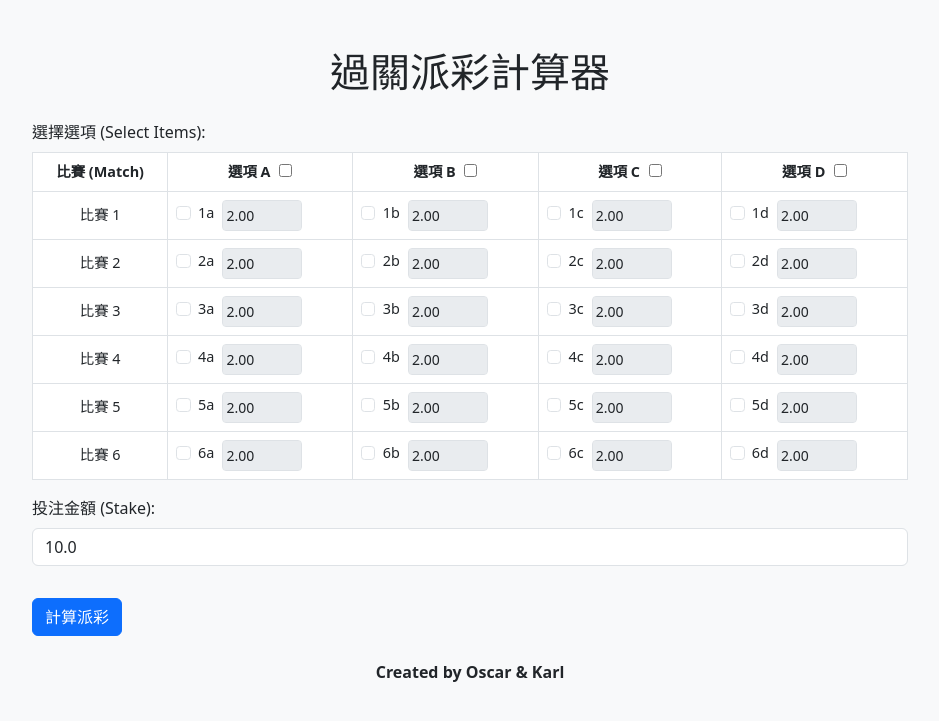
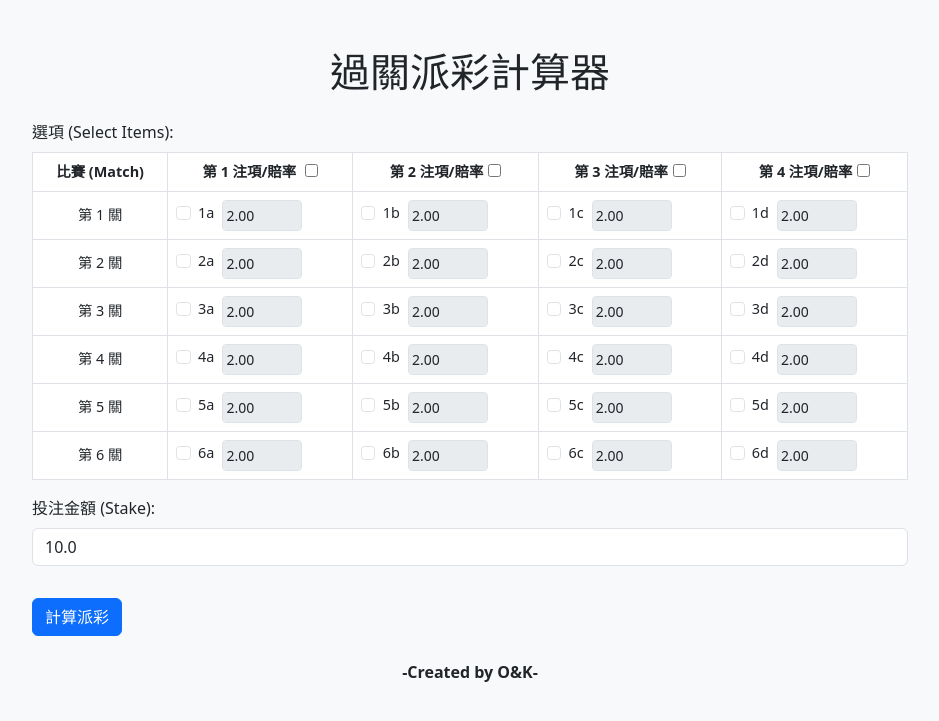
Before and after one commit to ioioioiooioo/qqp_cal, a Flask app: page / in a window 1280 px wide. Shown: the top 721 px of the page, without its empty margins (170-1109 px from the left). Run offline with Flask 3, Linux system fonts and the light colour scheme.

Commit message:
Update index.html

```diff
--- a/templates/index.html
+++ b/templates/index.html
@@ -11,21 +11,21 @@
         <h1 class="text-center">過關派彩計算器</h1>
         <form method="POST" class="mt-4">
             <div class="mb-3">
-                <label class="form-label">選擇選項 (Select Items):</label>
+                <label class="form-label">選項 (Select Items):</label>
                 <table class="table table-bordered">
                     <thead>
                         <tr>
                             <th>比賽 (Match)</th>
-                            <th>選項 A <input type="checkbox" id="select-all-a" onchange="toggleColumn('a')"></th>
-                            <th>選項 B <input type="checkbox" id="select-all-b" onchange="toggleColumn('b')"></th>
-                            <th>選項 C <input type="checkbox" id="select-all-c" onchange="toggleColumn('c')"></th>
-                            <th>選項 D <input type="checkbox" id="select-all-d" onchange="toggleColumn('d')"></th>
+                            <th>第 1 注項/賠率 <input type="checkbox" id="select-all-a" onchange="toggleColumn('a')"></th>
+                            <th>第 2 注項/賠率<input type="checkbox" id="select-all-b" onchange="toggleColumn('b')"></th>
+                            <th>第 3 注項/賠率<input type="checkbox" id="select-all-c" onchange="toggleColumn('c')"></th>
+                            <th>第 4 注項/賠率<input type="checkbox" id="select-all-d" onchange="toggleColumn('d')"></th>
                         </tr>
                     </thead>
                     <tbody>
                         {% for i in range(1, 7) %}
                             <tr>
-                                <td>比賽 {{ i }}</td>
+                                <td>第 {{ i }} 關</td>
                                 {% for c in ['a', 'b', 'c', 'd'] %}
                                     <td>
                                         <div class="d-flex align-items-center">
@@ -104,7 +104,7 @@
             <button type="submit" class="btn btn-primary mt-3">計算派彩</button>
         </form>
     </div>
-    <div class="mt-4"><p  class="text-center"><strong>Created by Oscar & Karl</strong></p></div>
+    <div class="mt-4"><p  class="text-center"><strong>-Created by O&K-</strong></p></div>
     <script src="https://cdn.jsdelivr.net/npm/bootstrap@5.3.0/dist/js/bootstrap.bundle.min.js"></script>
     <script>
         function toggleOdds(checkbox) {
```
